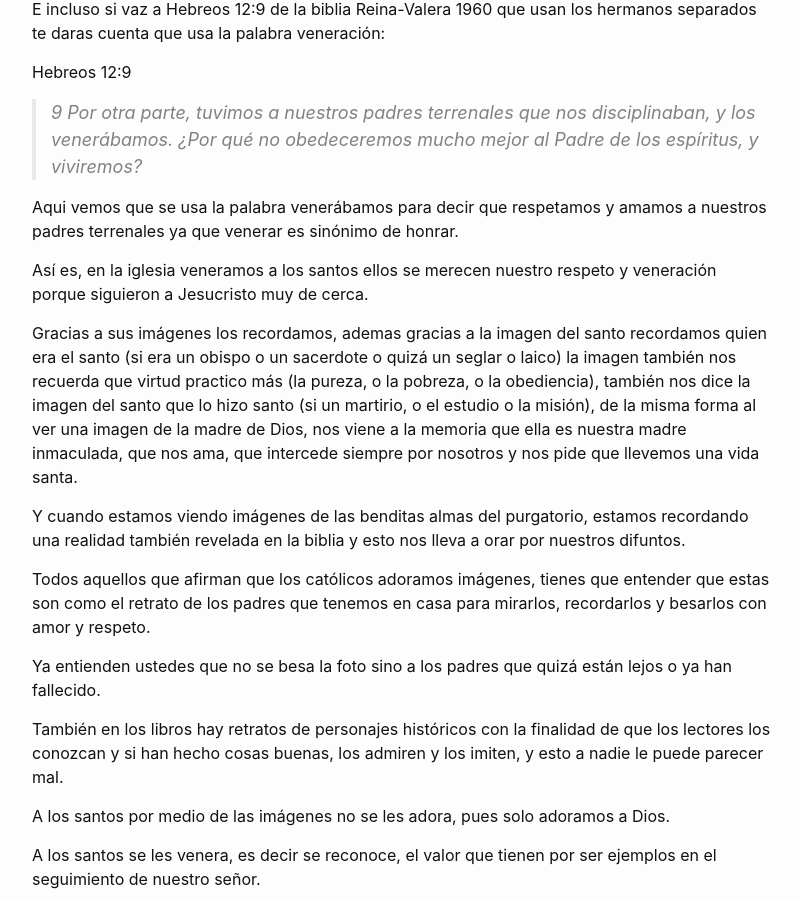
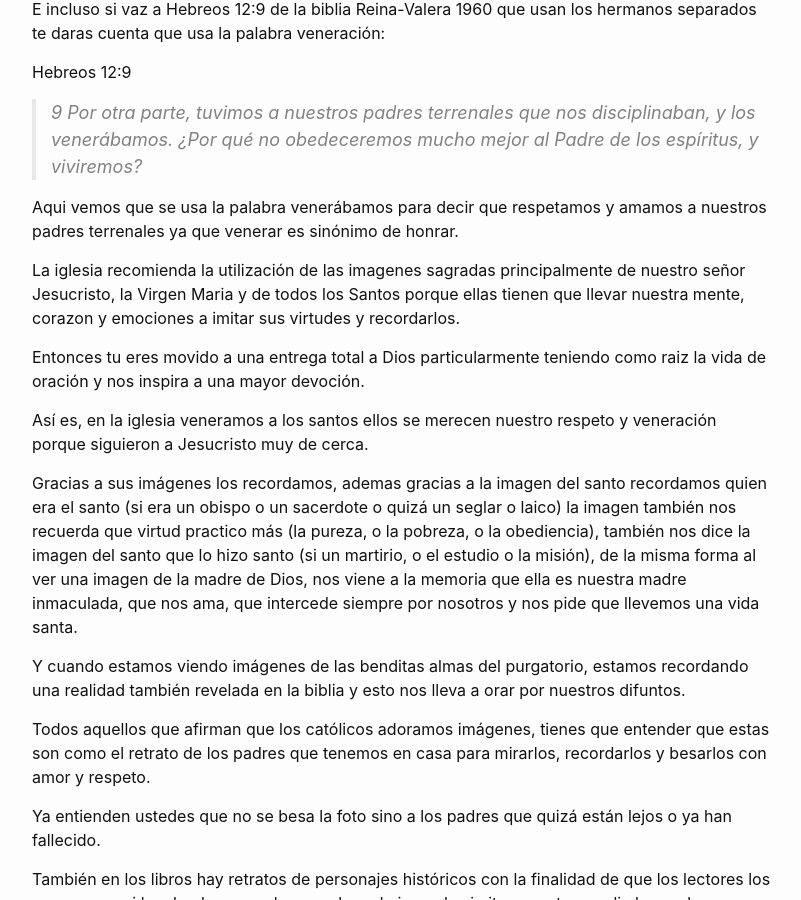
Before and after one commit to dylanmeca/dylanmeca.github.io, a Jekyll site: the page built from _posts/2021-08-01-Es-cierto-que-los-catolicos-adoran-imagenes.md, in a window 1280 px wide and 900 px high, scrolled down 5394 px. Shown: the whole window, without its empty margins (238-1039 px from the left). Built offline with Jekyll 4.4.1, drawn with Linux system fonts in a browser that asks for light colours; a script that is not in the unit is left out; comment, search, counter and statistics services are not loaded.

Commit message:
Update 2021-08-01-Es-cierto-que-los-catolicos-adoran-imagenes.md

```diff
--- a/_posts/2021-08-01-Es-cierto-que-los-catolicos-adoran-imagenes.md
+++ b/_posts/2021-08-01-Es-cierto-que-los-catolicos-adoran-imagenes.md
@@ -206,6 +206,10 @@ Hebreos 12:9
 
 Aqui vemos que se usa la palabra venerábamos para decir que respetamos y amamos a nuestros padres terrenales ya que venerar es sinónimo de honrar.
 
+La iglesia recomienda la utilización de las imagenes sagradas principalmente de nuestro señor Jesucristo, la Virgen Maria y de todos los Santos porque ellas tienen que llevar nuestra mente, corazon y emociones a imitar sus virtudes y recordarlos.
+
+Entonces tu eres movido a una entrega total a Dios particularmente teniendo como raiz la vida de oración y nos inspira a una mayor devoción.
+
 Así es, en la iglesia veneramos a los santos ellos se merecen nuestro respeto y veneración porque siguieron a Jesucristo muy de cerca.
 
 Gracias a sus imágenes los recordamos, ademas gracias a la imagen del santo recordamos quien era el santo (si era un obispo o un sacerdote o quizá un seglar o laico) la imagen también nos recuerda que virtud practico más (la pureza, o la pobreza, o la obediencia), también nos dice la imagen del santo que lo hizo santo (si un martirio, o el estudio o la misión), de la misma forma al ver una imagen de la madre de Dios, nos viene a la memoria que ella es nuestra madre inmaculada, que nos ama, que intercede siempre por nosotros y nos pide que llevemos una vida santa.
```
